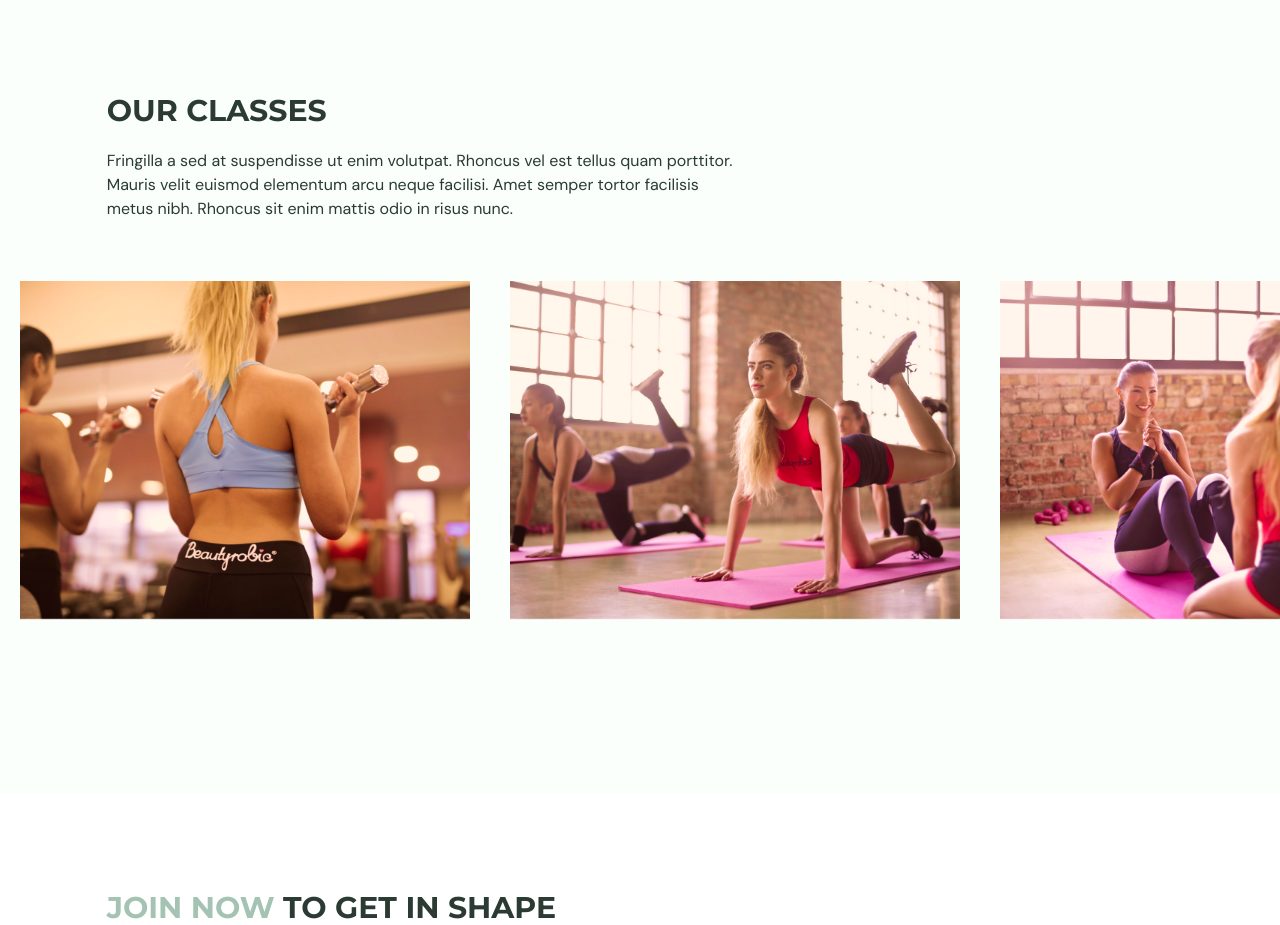
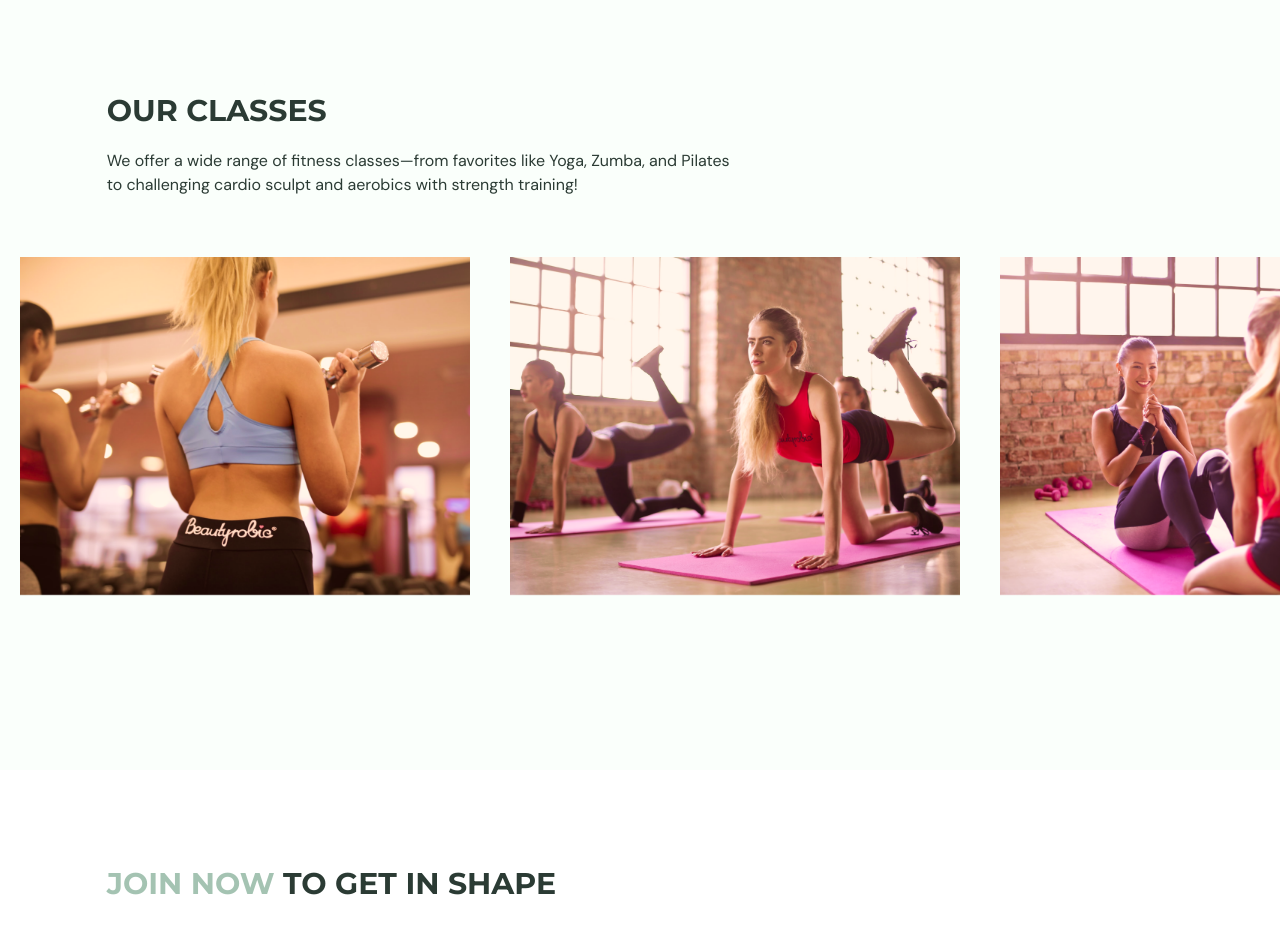
Before and after one commit to chelseaharris137/PulseFitness, a React (Vite) app: page / in a window 1280 px wide. Shown: the part 2340-3265 px from the top of the page. Built offline with nearby package versions, Linux system fonts and the light colour scheme.

Commit message:
Fix classes copy

```diff
--- a/src/scenes/ourClasses/index.tsx
+++ b/src/scenes/ourClasses/index.tsx
@@ -64,10 +64,7 @@ const OurClasses = ({ setSelectedPage }: Props) => {
           <div className="md:w-3/5">
             <HText>OUR CLASSES</HText>
             <p className="py-5">
-              Fringilla a sed at suspendisse ut enim volutpat. Rhoncus vel est
-              tellus quam porttitor. Mauris velit euismod elementum arcu neque
-              facilisi. Amet semper tortor facilisis metus nibh. Rhoncus sit
-              enim mattis odio in risus nunc.
+              We offer a wide range of fitness classes—from favorites like Yoga, Zumba, and Pilates to challenging cardio sculpt and aerobics with strength training!
             </p>
           </div>
         </motion.div>
```
